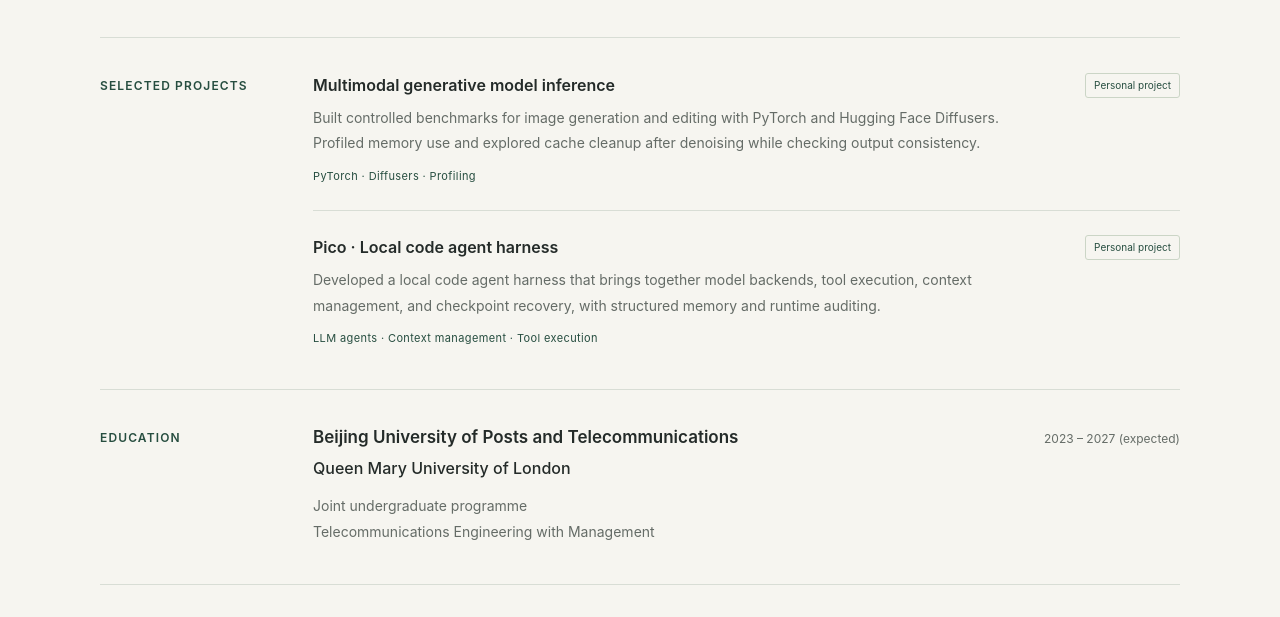
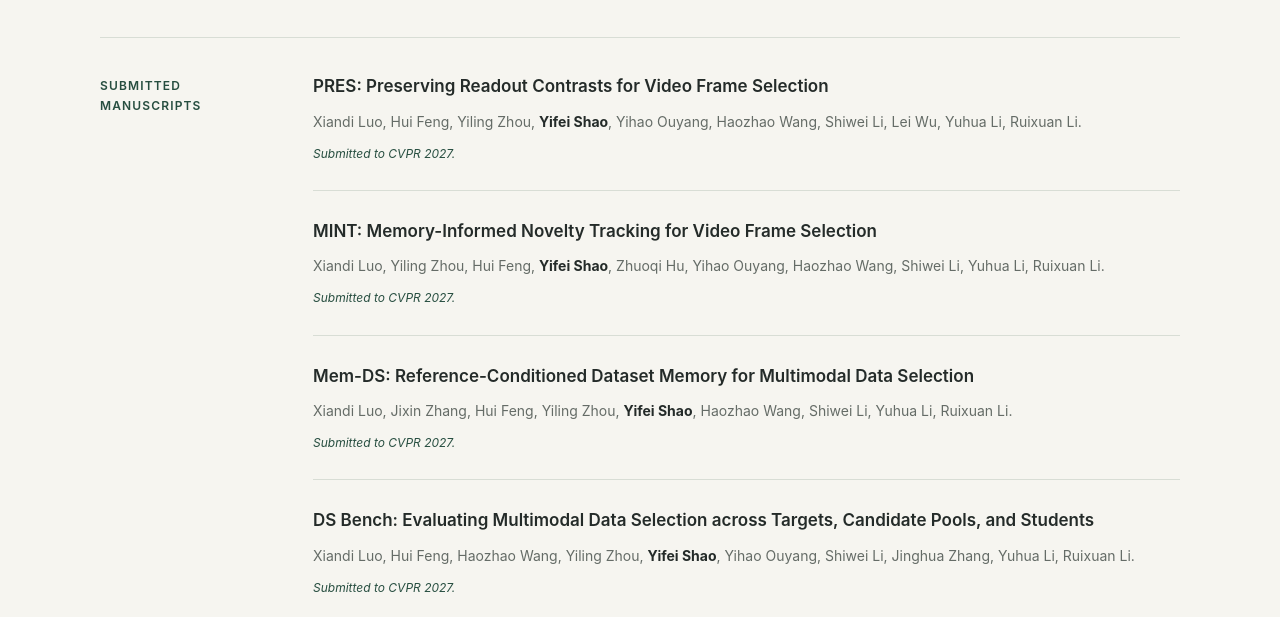
Before and after one commit to CyRex127/cyrex127.github.io, a plain HTML site: page index.html in a window 1280 px wide. Shown: the part 1051-1668 px from the top of the page. Drawn offline with Linux system fonts and the light colour scheme.

Commit message:
Add files via upload

```diff
--- a/index.html
+++ b/index.html
@@ -62,13 +62,13 @@
     .interest-index { color: #7d8d77; font-size: 11px; font-family: ui-monospace, SFMono-Regular, Consolas, monospace; }
     h3 { font-size: 16px; font-weight: 600; line-height: 1.5; margin: 8px 0 9px; }
     .interests p { font-size: 14px; line-height: 1.75; color: var(--muted); margin: 0; }
-    .project { display: grid; grid-template-columns: minmax(0, 1fr) 110px; gap: 25px; padding: 0 0 24px; }
-    .project + .project { border-top: 1px solid var(--rule); padding-top: 24px; }
-    .project:last-child { padding-bottom: 0; }
-    .project h3 { margin: 0 0 8px; }
-    .project p { font-size: 14px; color: var(--muted); line-height: 1.8; margin: 0; }
-    .project .project-meta { margin: 11px 0 0; font-size: 11px; color: var(--green); letter-spacing: .035em; }
-    .project-type { align-self: start; justify-self: end; border: 1px solid #cbd5c6; border-radius: 3px; padding: 3px 8px; color: var(--green); font-size: 10px; text-align: center; white-space: nowrap; }
+    .paper { padding: 0 0 27px; }
+    .paper + .paper { border-top: 1px solid var(--rule); padding-top: 27px; }
+    .paper:last-child { padding-bottom: 0; }
+    .paper h3 { margin: 0 0 9px; font-size: 17px; font-weight: 600; line-height: 1.55; }
+    .paper .authors { font-size: 14px; color: var(--muted); line-height: 1.8; margin: 0; }
+    .paper .authors strong { font-weight: 650; color: var(--ink); }
+    .paper .paper-status { margin: 10px 0 0; font-size: 12px; color: var(--green); line-height: 1.6; }
     .education-heading { display: flex; align-items: baseline; justify-content: space-between; gap: 20px; margin-bottom: 5px; }
     .education-heading h3 { margin: 0; font-size: 17px; }
     .education-date { flex-shrink: 0; color: var(--muted); font-size: 12px; }
@@ -110,8 +110,8 @@
       .section { display: block; padding: 27px 0 30px; }
       .section-label { margin: 0 0 17px; font-size: 11px; }
       .about p { font-size: 15px; line-height: 1.85; }
-      .project { grid-template-columns: 1fr; gap: 11px; }
-      .project-type { justify-self: start; grid-row: 1; }
+      .paper h3 { font-size: 16px; }
+      .paper .authors { font-size: 13px; }
       .education-subtitle { font-size: 15px; }
       .contact-list { display: grid; gap: 14px; }
       footer { min-height: 84px; font-size: 10px; }
@@ -145,7 +145,7 @@
       <nav class="navigation" aria-label="Main navigation">
         <a href="#about">About</a>
         <a href="#research">Interests</a>
-        <a href="#projects">Projects</a>
+        <a href="#manuscripts">Manuscripts</a>
         <a href="#contact">Contact</a>
       </nav>
     </header>
@@ -159,7 +159,7 @@
           <div class="hero-links">
             <a class="primary-link" href="mailto:syf2023@bupt.edu.cn">Email me <svg class="arrow" viewBox="0 0 16 16" fill="none" aria-hidden="true"><path d="M4 12 12 4M4 4h8v8" stroke="currentColor" stroke-width="1.3" stroke-linecap="round" stroke-linejoin="round"/></svg></a>
             <a href="https://github.com/CyRex127">GitHub <svg class="arrow" viewBox="0 0 16 16" fill="none" aria-hidden="true"><path d="M4 12 12 4M4 4h8v8" stroke="currentColor" stroke-width="1.3" stroke-linecap="round" stroke-linejoin="round"/></svg></a>
-            <a href="#projects">Selected projects <svg class="arrow" viewBox="0 0 16 16" fill="none" aria-hidden="true"><path d="M8 3v10M4 9l4 4 4-4" stroke="currentColor" stroke-width="1.3" stroke-linecap="round" stroke-linejoin="round"/></svg></a>
+            <a href="#manuscripts">Submitted manuscripts <svg class="arrow" viewBox="0 0 16 16" fill="none" aria-hidden="true"><path d="M8 3v10M4 9l4 4 4-4" stroke="currentColor" stroke-width="1.3" stroke-linecap="round" stroke-linejoin="round"/></svg></a>
           </div>
         </div>
         <div class="portrait" aria-hidden="true"><span class="initials">Ys.</span></div>
@@ -181,16 +181,28 @@
           </ol>
         </div>
       </section>
-      <section class="section" id="projects" aria-labelledby="projects-heading">
-        <h2 class="section-label" id="projects-heading">Selected projects</h2>
+      <section class="section" id="manuscripts" aria-labelledby="manuscripts-heading">
+        <h2 class="section-label" id="manuscripts-heading">Submitted manuscripts</h2>
         <div class="section-body">
-          <article class="project">
-            <div><h3>Multimodal generative model inference</h3><p>Built controlled benchmarks for image generation and editing with PyTorch and Hugging Face Diffusers. Profiled memory use and explored cache cleanup after denoising while checking output consistency.</p><p class="project-meta">PyTorch · Diffusers · Profiling</p></div>
-            <span class="project-type">Personal project</span>
+          <article class="paper">
+            <h3>PRES: Preserving Readout Contrasts for Video Frame Selection</h3>
+            <p class="authors">Xiandi Luo, Hui Feng, Yiling Zhou, <strong>Yifei Shao</strong>, Yihao Ouyang, Haozhao Wang, Shiwei Li, Lei Wu, Yuhua Li, Ruixuan Li.</p>
+            <p class="paper-status"><em>Submitted to CVPR 2027.</em></p>
           </article>
-          <article class="project">
-            <div><h3>Pico · Local code agent harness</h3><p>Developed a local code agent harness that brings together model backends, tool execution, context management, and checkpoint recovery, with structured memory and runtime auditing.</p><p class="project-meta">LLM agents · Context management · Tool execution</p></div>
-            <span class="project-type">Personal project</span>
+          <article class="paper">
+            <h3>MINT: Memory-Informed Novelty Tracking for Video Frame Selection</h3>
+            <p class="authors">Xiandi Luo, Yiling Zhou, Hui Feng, <strong>Yifei Shao</strong>, Zhuoqi Hu, Yihao Ouyang, Haozhao Wang, Shiwei Li, Yuhua Li, Ruixuan Li.</p>
+            <p class="paper-status"><em>Submitted to CVPR 2027.</em></p>
+          </article>
+          <article class="paper">
+            <h3>Mem-DS: Reference-Conditioned Dataset Memory for Multimodal Data Selection</h3>
+            <p class="authors">Xiandi Luo, Jixin Zhang, Hui Feng, Yiling Zhou, <strong>Yifei Shao</strong>, Haozhao Wang, Shiwei Li, Yuhua Li, Ruixuan Li.</p>
+            <p class="paper-status"><em>Submitted to CVPR 2027.</em></p>
+          </article>
+          <article class="paper">
+            <h3>DS Bench: Evaluating Multimodal Data Selection across Targets, Candidate Pools, and Students</h3>
+            <p class="authors">Xiandi Luo, Hui Feng, Haozhao Wang, Yiling Zhou, <strong>Yifei Shao</strong>, Yihao Ouyang, Shiwei Li, Jinghua Zhang, Yuhua Li, Ruixuan Li.</p>
+            <p class="paper-status"><em>Submitted to CVPR 2027.</em></p>
           </article>
         </div>
       </section>
```
